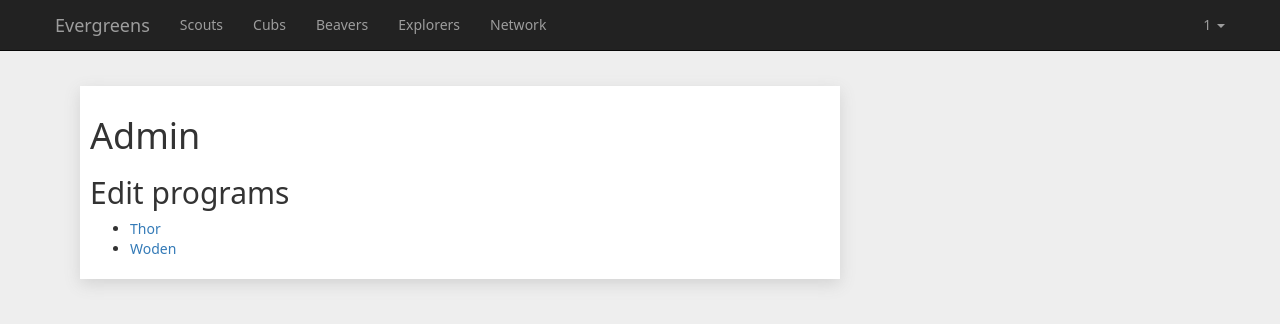
After one commit to timlyo/EvergreenScouts, a Flask app: page /admin in a window 1280 px wide. The commit adds this page. Shown: the top 324 px of the page. Run offline with Flask 2, Linux system fonts and the light colour scheme; the visitor is signed in with stand-in values (Sample User, id 1); parts of the project's set-up code (start-up, migrations or seed data) failed here and were passed over; some libraries are stand-ins or nearby versions.

Commit message:
Added website login

```diff
--- a/main.py
+++ b/main.py
@@ -1,10 +1,10 @@
 import argparse
 
-from flask import Flask, render_template, request
+from flask import Flask, render_template, request, redirect
 import flask_login
+from flask_login import login_required
 from flask_wtf import Form
-from flask_wtf.html5 import EmailField
-from wtforms import PasswordField
+from wtforms import StringField, PasswordField
 
 from website import data
 from website import database
@@ -18,96 +18,114 @@ login_manager.init_app(app)
 
 
 class LoginForm(Form):
-    user_id = EmailField("username")
-    password = PasswordField("password")
+	user_id = StringField("username")
+	password = PasswordField("password")
 
 
 @app.route("/index")
 @app.route("/")
 def index():
-    return render_template("index.html")
+	return render_template("index.html")
+
+
+@app.route("/getInvolved")
+def get_involved():
+	return render_template("getInvolved.html")
 
 
 @app.route("/<group>/badges")
 def badges(group):
-    print(group)
-    return render_template("badges.html", group=group, badges=badgeList[group])
+	print(group)
+	return render_template("badges.html", group=group, badges=badgeList[group])
 
 
 @app.route("/cubs")
 def cubs():
-    return render_template("cubs.html", group="cubs")
+	return render_template("cubs.html", group="cubs")
 
 
 @app.route("/cubs/program")
 def cubs_program():
-    thorCalendar = data.getJson("data/cubProgramThor.json")
-    wodenCalendar = data.getJson("data/cubProgramWoden.json")
+	thorCalendar = data.get_json("data/programs/Thor.json")
+	wodenCalendar = data.get_json("data/programs/Woden.json")
 
-    return render_template("program.html", group="cubs", programs=[thorCalendar, wodenCalendar])
+	return render_template("program.html", group="cubs", programs=[thorCalendar, wodenCalendar])
 
 
 @app.route("/scouts")
 def scouts():
-    return render_template("scouts.html", group="scouts")
+	return render_template("scouts.html", group="scouts")
 
 
-@flask_login.login_required
 @app.route("/beavers")
 def beavers():
-    return render_template("beavers.html", group="beavers")
+	return render_template("beavers.html", group="beavers")
 
 
 @app.route("/login", methods=["GET", "POST"])
 def login():
-    form = LoginForm(request.form)
-    if form.validate_on_submit():
-        id = form["user_id"].data
-        user = database.User(id)
-        if user.password == form["password"].data:
-            flask_login.login_user(user)
-            print(id, "has logged in")
-        else:
-            print(id, "failed to log in")
-    return render_template("login.html", form=form)
+	form = LoginForm(request.form)
+	if form.validate_on_submit():
+		id = form["user_id"].data
+		user = database.User(id)
+		if user.check_password(form["password"].data):
+			flask_login.login_user(user)
+			print(id, "has logged in")
+		else:
+			print(id, "failed to log in")
+		return redirect("/")
+
+	return render_template("login.html", form=form)
+
+
+@app.route("/admin")
+@login_required
+def admin():
+	return render_template("admin/admin.html", program_list=data.get_program_list())
+
+
+@app.route("/editProgram/<name>")
+@login_required
+def edit_programs(name):
+	return render_template("admin/editProgram.html", name=name)
 
 
 @app.route("/logout")
 def logout():
-    print("logout")
-    flask_login.logout_user()
-    return "ok"
+	print("logout")
+	flask_login.logout_user()
+	return redirect("/")
 
 
 @login_manager.user_loader
 def load_user(id):
-    if id not in database.User.users:
-        return None
+	if id not in database.User.users:
+		return None
 
-    current_user = database.User(id)
-    current_user.id = id
-    return current_user
+	current_user = database.User(id)
+	current_user.id = id
+	return current_user
 
 
 @login_manager.request_loader
-def request_loader(request):
-    user_id = request.form.get("id")
-    if user_id not in database.User.users:
-        return None
+def request_loader(request) -> database.User:
+	user_id = request.form.get("id")
+	if user_id not in database.User.users:
+		return None
 
-    current_user = database.User(user_id)
+	current_user = database.User(user_id)
 
-    current_user.is_authenticated = request.form["pw"] == database.users[user_id]["pw"]
+	current_user.is_authenticated = database.users[user_id].check_password(request.form["pw"])
 
-    return current_user
+	return current_user
 
 
 if __name__ == "__main__":
-    parser = argparse.ArgumentParser()
-    parser.add_argument("-d", dest="debug", type=bool)
-    args = parser.parse_args()
+	parser = argparse.ArgumentParser()
+	parser.add_argument("-d", dest="debug", type=bool)
+	args = parser.parse_args()
 
-    if args.debug:
-        app.debug = True
+	if args.debug:
+		app.debug = True
 
-    app.run()
+	app.run()
--- a/sass/style.sass
+++ b/sass/style.sass
@@ -34,3 +34,8 @@ body
 
 #map
 	height: 430px
+
+.loginForm
+	float: left !important
+	margin-left: 35px
+	margin-right: 5px
--- a/static/css/style.css
+++ b/static/css/style.css
@@ -1,2 +1,2 @@
-body{background-color:#EEE;padding-top:4em;font-family:"awesome",sans}.card{background-color:#FFF;box-shadow:0px 5px 15px #D3D3D3;margin:10px;padding:10px}#groupNav{padding-left:2em}#groupNav a{padding-top:0px;padding-bottom:0px}#map{height:430px}
+body{background-color:#EEE;padding-top:4em;font-family:"awesome",sans}.card{background-color:#FFF;box-shadow:0px 5px 15px #D3D3D3;margin:10px;padding:10px}#groupNav{padding-left:2em}#groupNav a{padding-top:0px;padding-bottom:0px}#map{height:430px}.loginForm{float:left !important;margin-left:35px;margin-right:5px}
 /*# sourceMappingURL=style.css.map */
--- /dev/null
+++ b/templates/admin/admin.html
@@ -0,0 +1,20 @@
+{% extends "partials/layout.html" %}
+{% block headerAdditionals %}
+    <link rel="stylesheet" href="http://cdn.leafletjs.com/leaflet-0.7.5/leaflet.css" />
+    <script src="https://cdnjs.cloudflare.com/ajax/libs/leaflet/0.7.5/leaflet.js"></script>
+{% endblock  %}
+
+{% block body %}
+<div class="container">
+    <div class="col-sm-8 card">
+        <h1>Admin</h1>
+
+        <h2>Edit programs</h2>
+        <ul>
+            {% for program in program_list %}
+                <li><a href="editProgram/{{program}}">{{ program }} </a></li>
+            {% endfor %}
+        </ul>
+    </div>
+</div>
+{% endblock %}
--- a/templates/partials/navigation.html
+++ b/templates/partials/navigation.html
@@ -29,6 +29,27 @@
                         <a href='/network'>Network</a>
                     </li>
                 </ul>
+
+                <ul class="nav navbar-nav navbar-right">
+                    {% if current_user.is_authenticated %}
+                        <li class="dropdown">
+                            <a class="dropdown-toggle" data-toggle="dropdown" href="#">
+                                {{ current_user.get_id() }}
+                                <span class="caret"></span>
+                            </a>
+
+                            <ul class="dropdown-menu">
+                                <li><a href="/admin">Admin</a></li>
+                                <li><a href="/logout">Logout</a></li>
+                            </ul>
+                        </li>
+                    {% else %}
+                        <li>
+                            <a href='/login'>Login</a>
+                        </li>
+                    {% endif %}
+                </ul>
+
             </div>
 
             <div class='collapse navbar-collapse' id="groupNav">
--- a/website/data.py
+++ b/website/data.py
@@ -1,15 +1,22 @@
 import json
+import os
+
 import urllib3
 import certifi
 
 pool = urllib3.PoolManager(cert_reqs='CERT_REQUIRED', ca_certs=certifi.where())
 
 
-def getJson(file: str) -> dict:
-    data = json.load(open(file))
-    return data
+def get_program_list():
+	program_list = [p.replace(".json", "") for p in os.listdir("data/programs")]
+	return program_list
+
+
+def get_json(file: str) -> dict:
+	data = json.load(open(file))
+	return data
 
 
 def get_remote_json(url: str) -> dict:
-    response = pool.request("GET", url)
-    return json.loads(response.data.decode("utf-8"))
+	response = pool.request("GET", url)
+	return json.loads(response.data.decode("utf-8"))
```
Also changed, not shown: templates/admin/editProgram.html (added, +13 -0 lines), templates/login.html (+15 -6 lines), website/database.py (+10 -4 lines), data/programs/Thor.json (renamed from data/cubProgramThor.json), data/programs/Woden.json (renamed from data/cubProgramWoden.json), 1 other file.
